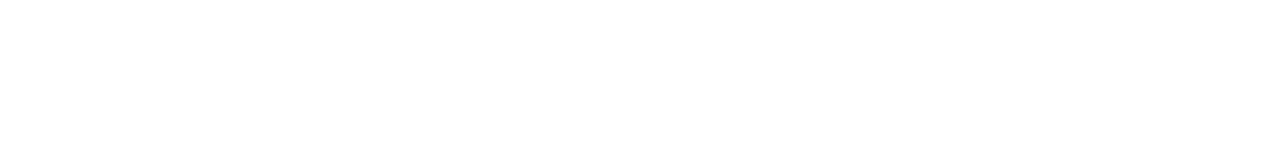
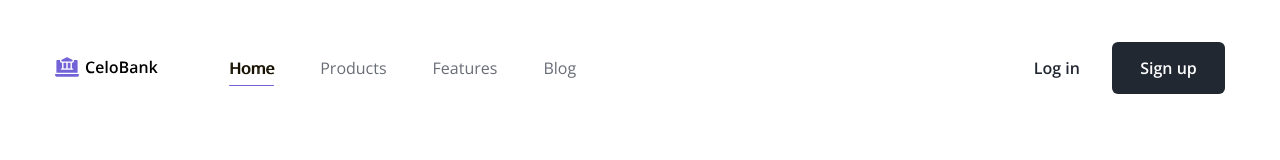
Before and after one commit to minhabc123/f8-project-05, a plain HTML site: page index.html in a window 1280 px wide. Drawn offline with nearby package versions, Linux system fonts and the light colour scheme; files that its build step writes are made by us from their sources.

Commit message:
Làm phần header

```diff
--- a/assets/css/styles.css
+++ b/assets/css/styles.css
@@ -7,9 +7,12 @@ html {
 }
 
 body {
+  position: relative;
   font-size: 1.6rem;
   font-family: "Open Sans", sans-serif;
 }
+
+/* Common */
 
 textarea,
 button,
@@ -18,3 +21,109 @@ select {
   font-size: inherit;
   font-family: inherit;
 }
+
+h1,
+h2,
+h3,
+h4,
+h5,
+h6 {
+  font-family: "Open Sans", sans-serif;
+}
+
+a {
+  text-decoration: none;
+}
+
+.container {
+  width: 1170px;
+  max-width: calc(100% - 48px);
+  margin: 0 auto;
+}
+
+.btn {
+  display: inline-block;
+  --height: 58px;
+  height: var(--height);
+  line-height: var(--height);
+  min-width: 149px;
+  padding: 0 24px;
+  border-radius: 8px;
+  background: #7264d6;
+  color: #fff;
+  text-align: center;
+  font-weight: 600;
+}
+
+.btn:hover {
+  opacity: 0.9;
+}
+
+/* Header */
+
+.header {
+  position: sticky;
+  padding: 42px 0 10px;
+  top: 0;
+  z-index: 2;
+}
+
+.header__inner {
+  display: flex;
+  align-items: center;
+}
+
+.navbar-list {
+  margin-left: 48px;
+  display: flex;
+}
+
+.navbar-item {
+  padding: 0 23px;
+}
+
+.navbar-item__link {
+  padding: 7px 0;
+  color: #696d76;
+  font-weight: 400;
+  line-height: 1.75;
+}
+
+.navbar-item__link:hover {
+  text-shadow: 1px 0 0 currentColor;
+  color: #171100;
+}
+
+.navbar-item__link--active {
+  position: relative;
+  text-shadow: 1px 0 0 currentColor;
+  color: #171100;
+}
+
+.navbar-item__link--active::after {
+  position: absolute;
+  content: "";
+  background: #7264d6;
+  inset: auto 0 0 0;
+  height: 1px;
+  border-radius: 0.5px;
+}
+
+.header-cta {
+  margin-left: auto;
+}
+
+.log-in {
+  margin-right: 28px;
+  color: #212832;
+  text-align: center;
+  font-weight: 600;
+  line-height: 1.75;
+}
+
+.sign-up {
+  --height: 52px;
+  min-width: 113px;
+  border-radius: 6px;
+  background: #212832;
+}
--- a/index.html
+++ b/index.html
@@ -5,7 +5,7 @@
     <meta name="viewport" content="width=device-width, initial-scale=1.0" />
     <title>CeloBank | Digital Payment For Everyone.</title>
     <!-- Reset css -->
-    <link rel="stylesheet" href="./css/reset.css" />
+    <link rel="stylesheet" href="./assets/css/reset.css" />
 
     <!-- Embed fonts -->
     <link rel="preconnect" href="https://fonts.googleapis.com" />
@@ -93,11 +93,44 @@
     />
     <meta name="theme-color" content="#ffffff" />
     <!-- Style css -->
-    <link rel="stylesheet" href="./css/styles.css" />
+    <link rel="stylesheet" href="./assets/css/styles.css" />
   </head>
   <body>
     <header class="header">
-      <div class="container"></div>
+      <div class="container">
+        <div class="header__inner">
+          <!-- Logo -->
+          <a href="#!"
+            ><img src="./assets/icon/Logo.svg" alt="CeloBank" class="logo"
+          /></a>
+
+          <!-- Navigation -->
+          <nav class="navbar">
+            <ul class="navbar-list">
+              <li class="navbar-item">
+                <a href="#!" class="navbar-item__link navbar-item__link--active"
+                  >Home</a
+                >
+              </li>
+              <li class="navbar-item">
+                <a href="#!" class="navbar-item__link">Products</a>
+              </li>
+              <li class="navbar-item">
+                <a href="#!" class="navbar-item__link">Features</a>
+              </li>
+              <li class="navbar-item">
+                <a href="#!" class="navbar-item__link">Blog</a>
+              </li>
+            </ul>
+          </nav>
+
+          <!-- Call to action -->
+          <div class="header-cta">
+            <a href="#!" class="log-in">Log in</a>
+            <a href="#!" class="btn sign-up">Sign up</a>
+          </div>
+        </div>
+      </div>
     </header>
     <main></main>
     <footer class="footer">
```
